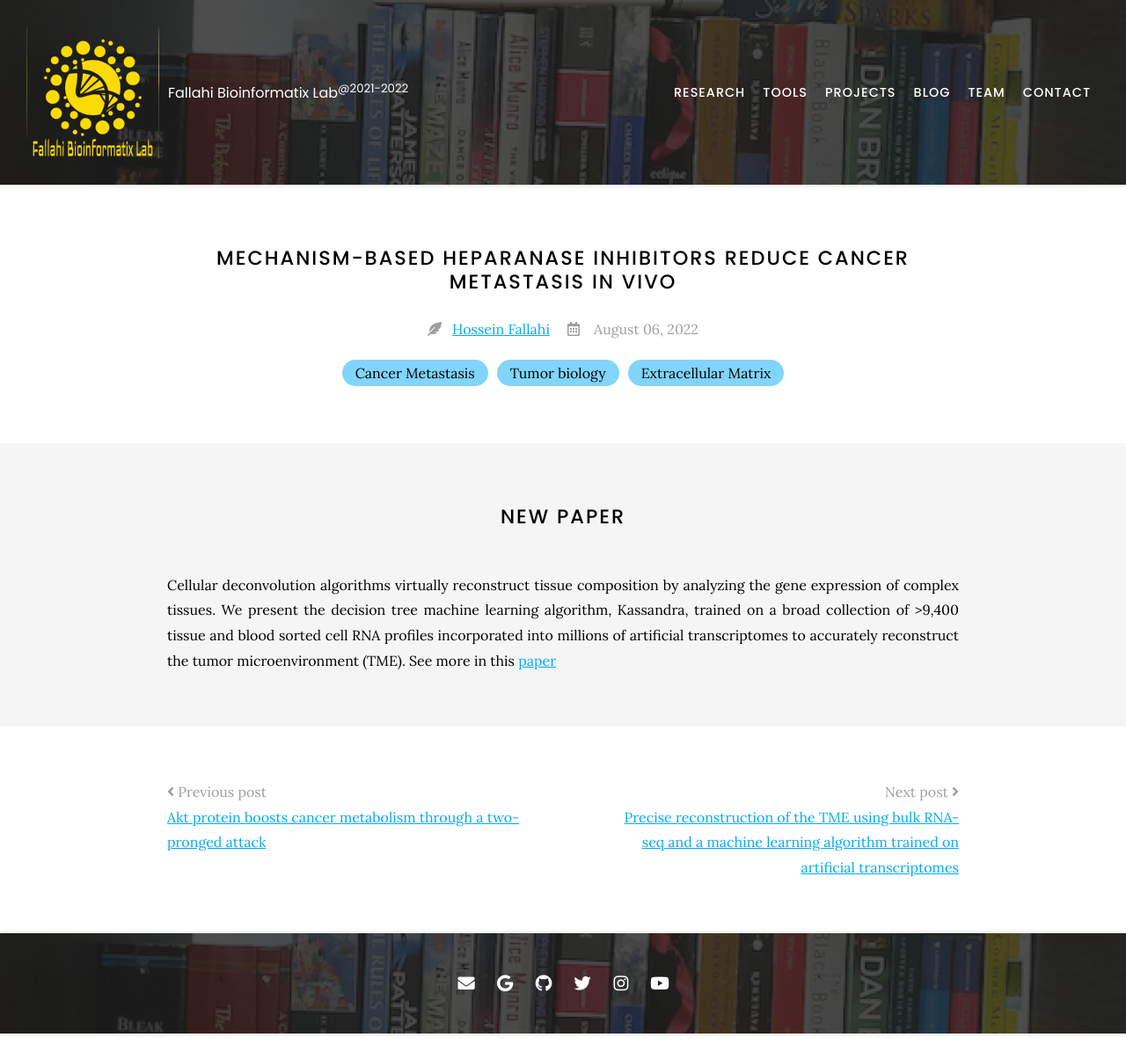
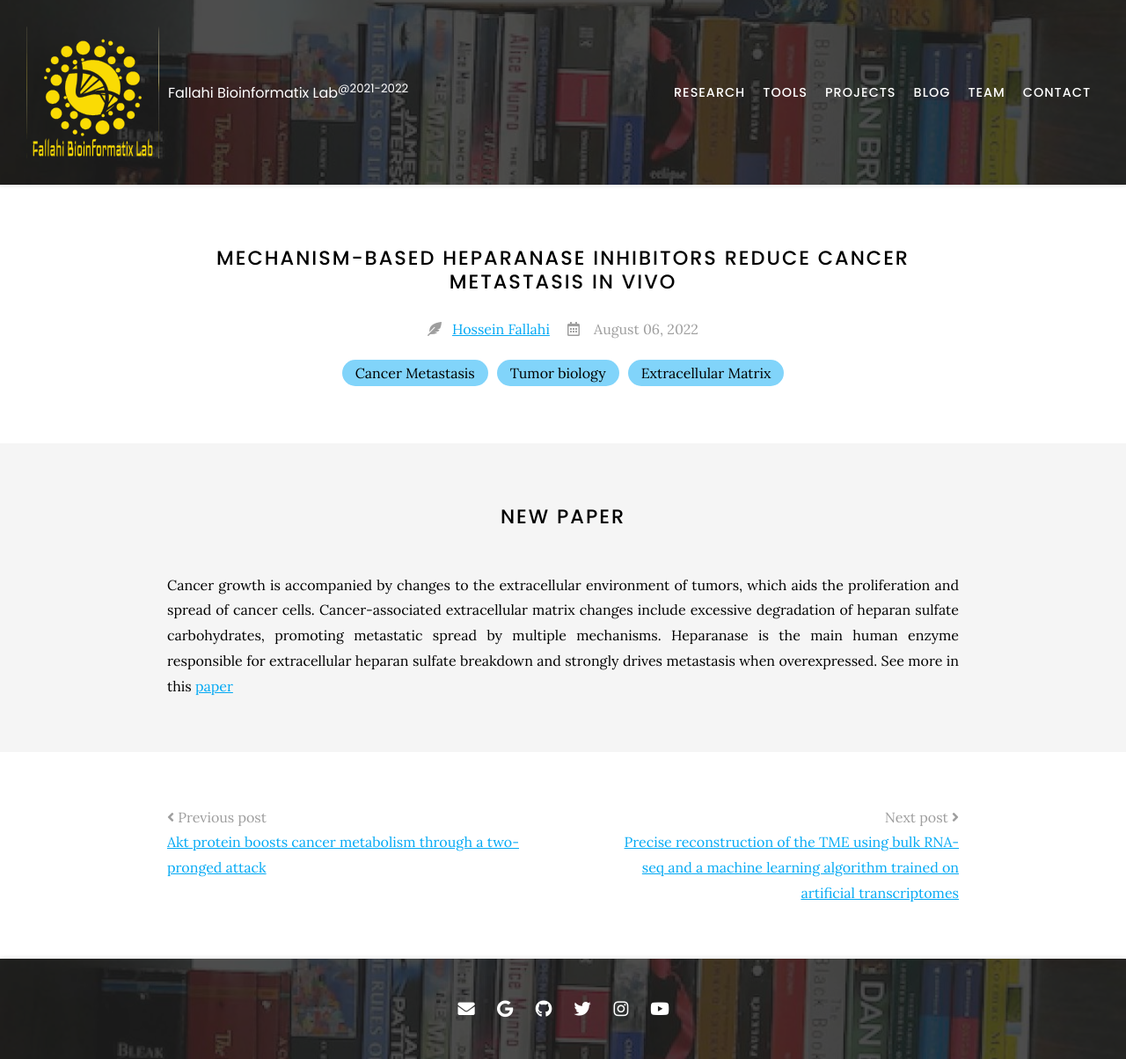
Before and after one commit to Hossein-Fallahi/Fallahi-Bioinformatics-Lab, a Jekyll site: the page built from _posts/2022-08-06-post-21.md, in a window 1280 px wide. Shown: the whole page at 88% size. Built offline with Jekyll 4.4.1, drawn with Linux system fonts in a browser that asks for light colours; nearby versions of some CDN libraries; before the commit the page ends 1175 px from its top, so only the background shows below that.

Commit message:
Update 2022-08-06-post-21.md

```diff
--- a/_posts/2022-08-06-post-21.md
+++ b/_posts/2022-08-06-post-21.md
@@ -10,4 +10,4 @@ member: Hossein Fallahi
 ---
 
 # New paper
-Cellular deconvolution algorithms virtually reconstruct tissue composition by analyzing the gene expression of complex tissues. We present the decision tree machine learning algorithm, Kassandra, trained on a broad collection of >9,400 tissue and blood sorted cell RNA profiles incorporated into millions of artificial transcriptomes to accurately reconstruct the tumor microenvironment (TME). See more in this [paper](https://www.cell.com/cancer-cell/fulltext/S1535-6108(22)00319-1)
+Cancer growth is accompanied by changes to the extracellular environment of tumors, which aids the proliferation and spread of cancer cells. Cancer-associated extracellular matrix changes include excessive degradation of heparan sulfate carbohydrates, promoting metastatic spread by multiple mechanisms. Heparanase is the main human enzyme responsible for extracellular heparan sulfate breakdown and strongly drives metastasis when overexpressed.  See more in this [paper](https://www.pnas.org/doi/10.1073/pnas.2203167119#:~:text=Mechanism%2Dbased%20HPSE%20inhibitors%20reduce,worsened%20clinical%20outcomes%20(3).)
```
